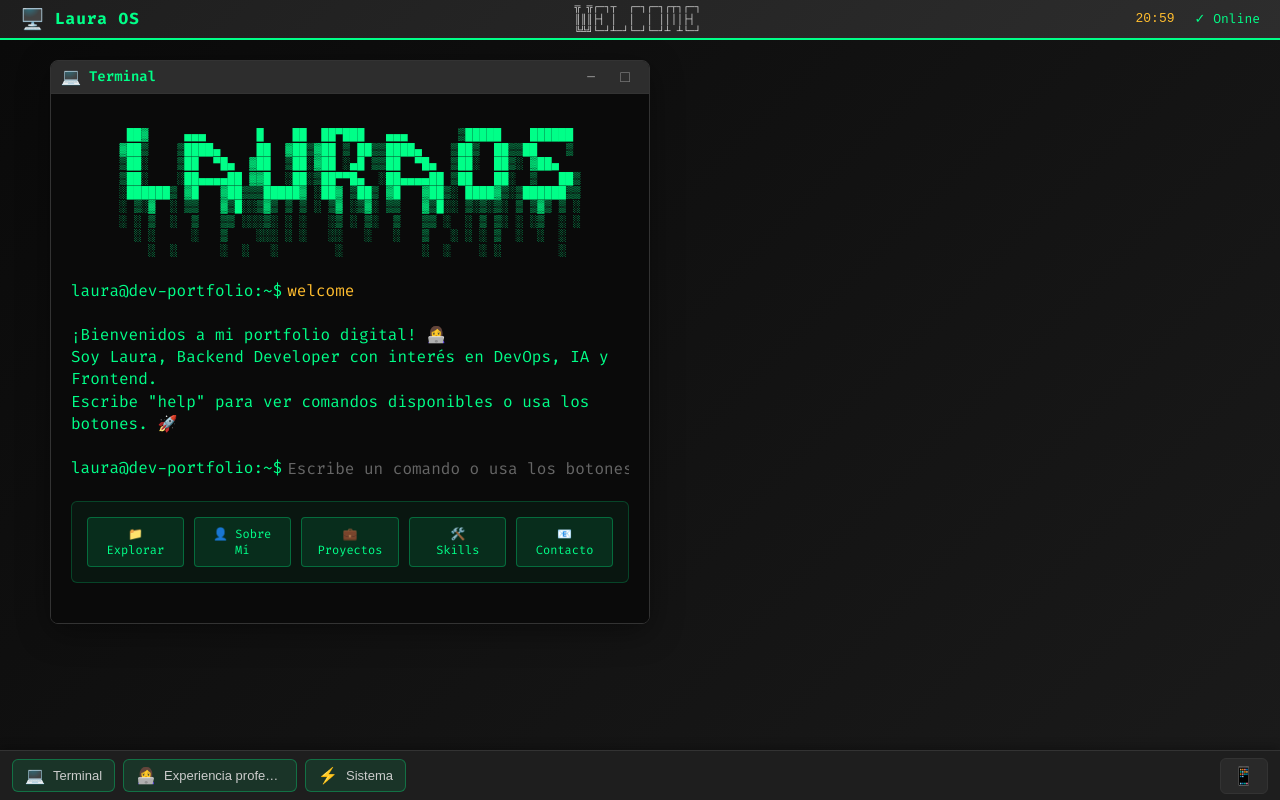
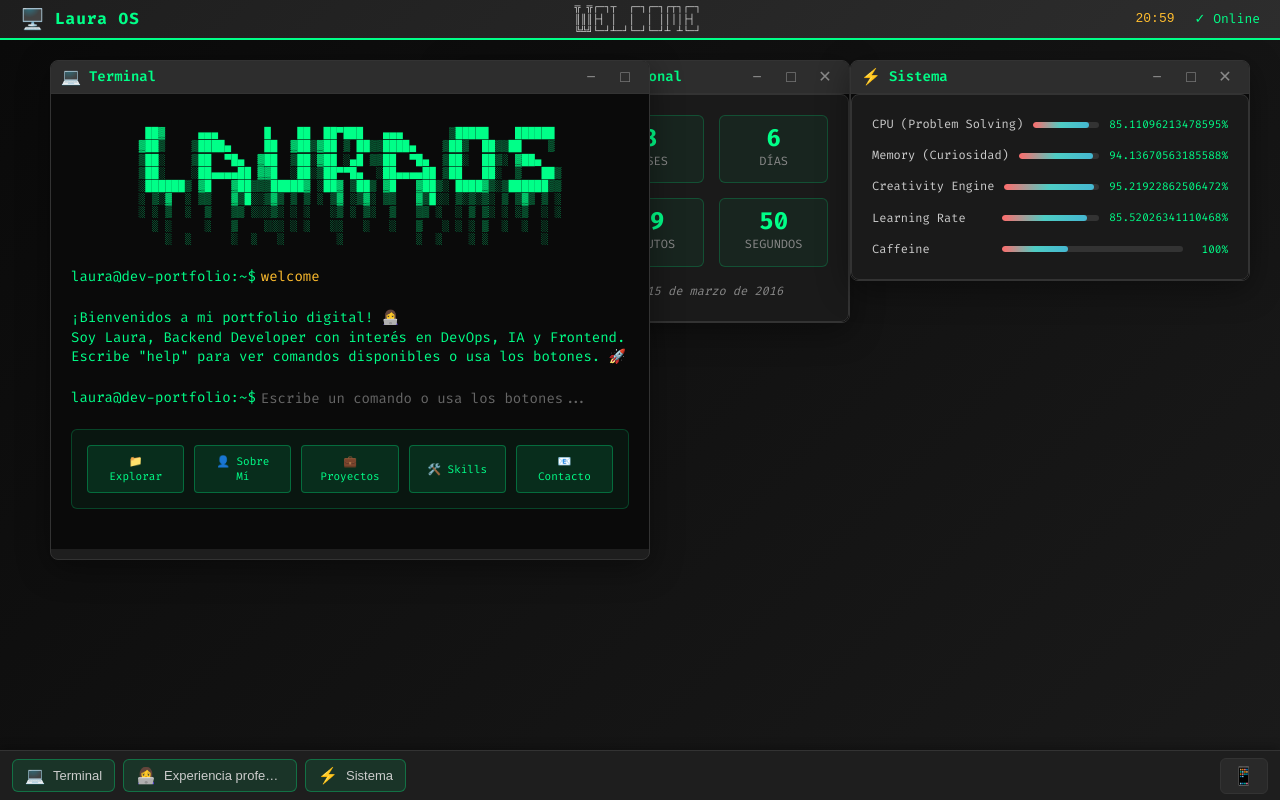
Before and after one commit to LMPombar/lmp_web, a Vue app: page /lmp_web/terminal in a window 1280 px wide. Built offline with nearby package versions, Linux system fonts and the light colour scheme.

Commit message:
Fix taskbar

```diff
--- a/src/components/Apps/Terminal.vue
+++ b/src/components/Apps/Terminal.vue
@@ -569,7 +569,7 @@ export default {
 
 .ascii-art {
   color: #00ff88;
-  font-size: 12px;
+  font-size: 11px;
   line-height: 1.2;
   margin-bottom: 20px;
   text-align: center;
@@ -613,6 +613,7 @@ export default {
   margin: 20px 0 !important;
   font-family: inherit;
   line-height: 1.4;
+  font-size: 14px;
 }
 
 .input-line {
@@ -632,7 +633,7 @@ export default {
   border: none;
   color: #ffbd2e;
   font-family: inherit;
-  font-size: 16px;
+  font-size: 14px;
   outline: none;
   flex: 1;
   margin-left: 5px !important;
@@ -663,7 +664,7 @@ export default {
   border-radius: 4px;
   cursor: pointer;
   font-family: inherit;
-  font-size: 12px;
+  font-size: 11px;
   transition: all 0.3s;
   text-align: center;
 }
--- a/src/components/OS/Taskbar.vue
+++ b/src/components/OS/Taskbar.vue
@@ -45,13 +45,12 @@ export default {
   },
   computed: {
     allApps() {
-      // Combinar apps abiertas con minimizadas
-      const openAppIds = this.openApps.map(app => app.id);
-      const minimizedAppsList = this.minimizedApps
-        .map(id => this.availableApps.find(app => app.id === id))
-        .filter(app => app && !openAppIds.includes(app.id));
+      // Simplemente usar openApps ya que ahora incluye también las minimizadas
+      console.log('🎯 Taskbar - openApps:', this.openApps.map(a => a.id));
+      console.log('🎯 Taskbar - minimizedApps:', this.minimizedApps);
+      console.log('🎯 Taskbar - allApps:', this.openApps.map(a => a.id));
 
-      return [...this.openApps, ...minimizedAppsList];
+      return this.openApps;
     }
   },
   emits: ['focus-app', 'restore-app', 'toggle-apps'],
--- a/src/components/PortfolioOS.vue
+++ b/src/components/PortfolioOS.vue
@@ -9,6 +9,7 @@
       <OSWindow
         v-for="(app, index) in openApps"
         :key="app.id"
+        v-show="!minimizedApps.includes(app.id)"
         :title="app.name"
         :icon="app.icon"
         :can-close="app.canClose !== false"
@@ -40,10 +41,10 @@
 
     <!-- Taskbar (Barra inferior) -->
     <Taskbar
-      :open-apps="allOpenApps"
+      :open-apps="openApps"
       :active-app-id="activeAppId"
       :minimized-apps="minimizedApps"
-      :available-apps="allAvailableApps"
+      :available-apps="availableApps"
       @focus-app="focusApp"
       @restore-app="restoreApp"
       @toggle-apps="toggleAppsMenu"
@@ -87,16 +88,7 @@ export default {
   },
 
   computed: {
-    // Todas las apps abiertas (incluyendo minimizadas)
-    allOpenApps() {
-      return [...this.openApps, ...this.minimizedApps.map(id =>
-        this.availableApps.find(app => app.id === id)
-      ).filter(Boolean)];
-    },
-
-    allAvailableApps() {
-      return this.availableApps;
-    }
+    // Aquí se pueden añadir computed properties si es necesario
   },
 
   provide() {
@@ -135,29 +127,34 @@ export default {
     },
 
     minimizeApp(appId) {
-      // Añadir a minimizados si no está ya
+      console.log('🔽 Minimizando app:', appId);
+      console.log('📋 openApps ANTES:', this.openApps.map(a => a.id));
+      console.log('📋 minimizedApps ANTES:', this.minimizedApps);
+
+      // Añadir a minimizados (usar spread para reactividad garantizada)
       if (!this.minimizedApps.includes(appId)) {
-        this.minimizedApps.push(appId);
+        this.minimizedApps = [...this.minimizedApps, appId];
       }
 
-      // Quitar de la vista
-      this.openApps = this.openApps.filter(app => app.id !== appId);
+      // NO quitamos de openApps, solo la ocultamos con v-show
+
+      console.log('📋 openApps DESPUÉS:', this.openApps.map(a => a.id));
+      console.log('📋 minimizedApps DESPUÉS:', this.minimizedApps);
+
+      // Si era la app activa, cambiar el foco a otra app NO minimizada
+      if (this.activeAppId === appId) {
+        const nonMinimizedApps = this.openApps.filter(app => !this.minimizedApps.includes(app.id));
+        this.activeAppId = nonMinimizedApps.length > 0 ? nonMinimizedApps[0].id : null;
+      }
     },
 
     restoreApp(appId) {
-      // Buscar la app en availableApps
-      const app = this.availableApps.find(a => a.id === appId);
-      if (!app) return;
+      console.log('🔼 Restaurando app:', appId);
 
-      // Quitar de minimizados
+      // Solo quitar de minimizados (la app ya está en openApps)
       this.minimizedApps = this.minimizedApps.filter(id => id !== appId);
 
-      // Añadir a openApps si no está
-      if (!this.openApps.find(a => a.id === appId)) {
-        this.openApps.push(app);
-      }
-
-      // Enfocar
+      // Enfocar la app restaurada
       this.focusApp(appId);
     },
 
@@ -182,13 +179,16 @@ export default {
 
     // Window positioning
     getAppInitialX(index) {
-      // Posicionar apps en cascada
-      return 50 + (index * 40);
+      // Distribución horizontal equidistante
+      // Terminal: 50px, TimeCounter: 450px, SystemStatus: 850px
+      const positions = [50, 450, 850, 1250];
+      return positions[index] || 50 + (index * 400);
     },
 
     getAppInitialY(index) {
-      // Posicionar apps en cascada
-      return 20 + (index * 40);
+      // Todas las ventanas a la misma altura para que se vean claramente
+      const positions = [20, 20, 20, 20];
+      return positions[index] || 20;
     }
   }
 }
@@ -199,6 +199,7 @@ export default {
   height: 100vh;
   background: #0a0a0a;
   font-family: 'Fira Code', 'Courier New', monospace;
+  font-size: 14px;
   padding: 0;
   overflow: hidden;
   display: flex;
```
